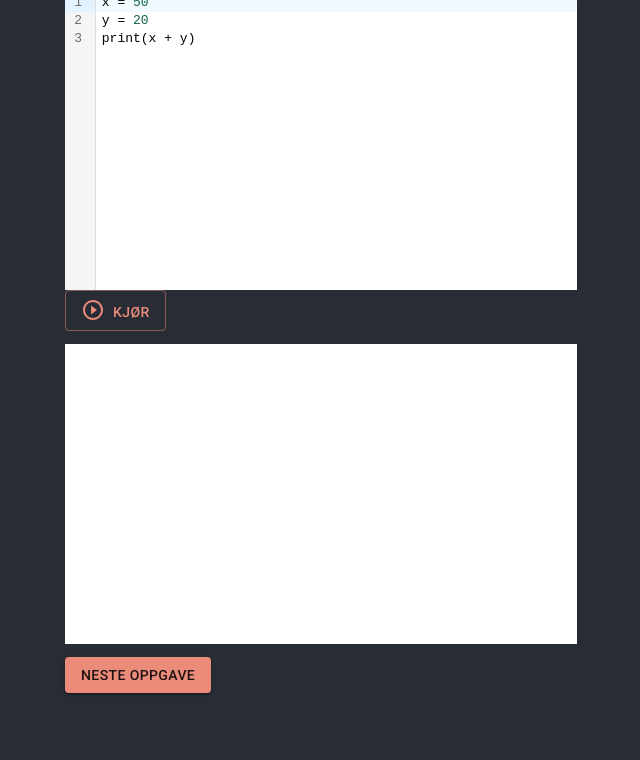
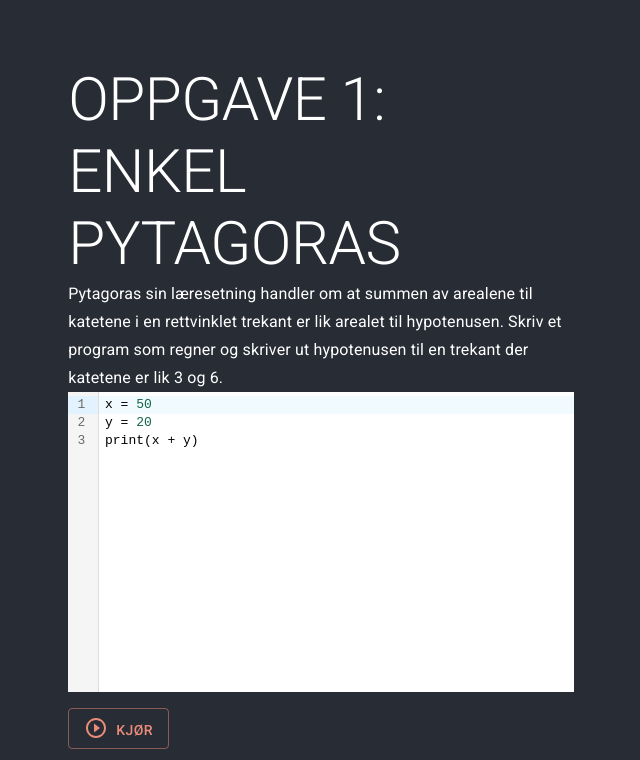
Before and after one commit to UyQTran/learn, a React (Vite) app: page /assignment/0 in a window 1280 px wide. Shown: the top 760 px of the page, without its empty margins (319-959 px from the left). Built offline with nearby package versions, Linux system fonts and the light colour scheme.

Commit message:
fix multiline print and start on vite routing

```diff
--- a/package.json
+++ b/package.json
@@ -25,7 +25,8 @@
     "@types/styled-components": "^5.1.25",
     "@vitejs/plugin-react": "^1.3.0",
     "typescript": "^4.6.3",
-    "vite": "^2.9.7"
+    "vite": "^2.9.7",
+    "vite-plugin-pages": "^0.23.0"
   },
   "resolutions": {
     "@mui/styled-engine": "npm:@mui/styled-engine-sc@latest"
--- a/src/App.tsx
+++ b/src/App.tsx
@@ -10,6 +10,7 @@ const AppWrapper = styled.div`
   justify-content: center;
   height: 100%;
 `
+
 
 function App() {
 
--- a/src/coding/CodeEditor.tsx
+++ b/src/coding/CodeEditor.tsx
@@ -17,9 +17,20 @@ const ButtonText = styled.span`
 
 const OutputWindow = styled.pre`
   background: #fff;
-  width: 100%;
   height: 300px;
+  padding: 0.5rem;
 `
+
+const CodeWindow = styled(CodeMirror)`
+  margin-bottom: 1rem;
+`
+
+const outputElementId = 'output'
+const runCode = (code: string) => {
+  // @ts-ignore
+  document.getElementById(outputElementId).innerHTML = ""
+  runit(code, outputElementId)
+}
 
 function CodeEditor() {
   const testCode = `
@@ -33,7 +44,7 @@ print(x + y)
 
   return (
         <CodeEditorWrapper>
-          <CodeMirror
+          <CodeWindow
             value={code}
             height="300px"
             extensions={[python()]}
@@ -42,13 +53,13 @@ print(x + y)
               console.log(value)
             }}
           />
-          <Button variant="outlined" onClick={() => runit(code, 'output')}>
+          <Button variant="outlined" onClick={() => runCode(code)}>
             <PlayCircleOutlineIcon/>
             <ButtonText>
               Kjør
             </ButtonText>
           </Button>
-          <OutputWindow id="output"></OutputWindow>
+          <OutputWindow id={outputElementId}></OutputWindow>
         </CodeEditorWrapper>
   )
 }
--- a/src/coding/skulptRunner.js
+++ b/src/coding/skulptRunner.js
@@ -1,13 +1,16 @@
 // output functions are configurable.  This one just appends some text
 // to a pre element.
-function outf(text) {
-    var mypre = document.getElementById("output");
+import {useState} from "react";
+
+const outf = output => text => {
+    const mypre = document.getElementById(output)
     mypre.innerHTML = mypre.innerHTML + text;
 }
-function builtinRead(x) {
+
+const builtinRead = (x) => {
     if (Sk.builtinFiles === undefined || Sk.builtinFiles["files"][x] === undefined)
-        throw "File not found: '" + x + "'";
-    return Sk.builtinFiles["files"][x];
+        throw "File not found: '" + x + "'"
+    return Sk.builtinFiles["files"][x]
 }
 
 // Here's everything you need to run a python program in skulpt
@@ -15,19 +18,18 @@ function builtinRead(x) {
 // get a reference to your pre element for output
 // configure the output function
 // call Sk.importMainWithBody()
-function runit(code, output) {
-    var prog = code;
-    Sk.pre = output;
-    Sk.configure({output:outf, read:builtinRead, __future__: Sk.python3});
-    (Sk.TurtleGraphics || (Sk.TurtleGraphics = {})).target = 'mycanvas';
-    var myPromise = Sk.misceval.asyncToPromise(function() {
-        return Sk.importMainWithBody("<stdin>", false, prog, true);
+const runit = (code, output) => {
+    const prog = code
+    Sk.pre = output
+    Sk.configure({output:outf(output), read:builtinRead, __future__: Sk.python3})
+    const myPromise = Sk.misceval.asyncToPromise(function() {
+        return Sk.importMainWithBody("<stdin>", false, prog, true)
     });
     myPromise.then(function(mod) {
-            console.log('success');
+            console.log('success')
         },
         function(err) {
-            console.log(err.toString());
+            outf(output)(err.toString())
         });
 }
 
--- a/src/data/assignmentData.json
+++ b/src/data/assignmentData.json
@@ -1,7 +1,7 @@
 [
   {
-    "title": "Oppgave 1",
-    "description": "Dette er en beskrivelse",
+    "title": "Oppgave 1: Enkel Pytagoras",
+    "description": "Pytagoras sin læresetning handler om at summen av arealene til katetene i en rettvinklet trekant er lik arealet til hypotenusen. Skriv et program som regner og skriver ut hypotenusen til en trekant der katetene er lik 3 og 6.",
     "text": "Dette er en oppgavetekst",
     "hint": "Dette er et hint",
     "code": "",
--- a/src/index.css
+++ b/src/index.css
@@ -1,15 +1,11 @@
 body {
-  margin: 0;
+  margin-top: 5%;
   -webkit-font-smoothing: antialiased;
   -moz-osx-font-smoothing: grayscale;
   background-color: #282c34;
   color: white;
 }
 
-html, body, #root {
-  height: 90%;
-}
-
 code {
   font-family: source-code-pro, Menlo, Monaco, Consolas, 'Courier New',
     monospace;
--- a/src/pages/AssignmentPage.tsx
+++ b/src/pages/AssignmentPage.tsx
@@ -7,6 +7,10 @@ import CodeEditor from "../coding/CodeEditor";
 
 const AssignmentWrapper = styled.div`
   width: 40%;
+
+  @media only screen and (max-width: 1000px) {
+    width: 90%;
+  }
 `
 
 const AssignmentTitle = styled(Typography)`
@@ -54,7 +58,6 @@ function AssignmentPage() {
               {assignment.description}
           </AssignmentDescription>
           <CodeEditor/>
-
           <Button
             component={Link}
             variant="contained"
--- a/vite.config.ts
+++ b/vite.config.ts
@@ -1,7 +1,12 @@
 import { defineConfig } from 'vite'
 import react from '@vitejs/plugin-react'
+import Pages from 'vite-plugin-pages'
+
 
 // https://vitejs.dev/config/
 export default defineConfig({
-  plugins: [react()]
+  plugins: [
+    react(),
+    Pages()
+  ]
 })
```
Also changed, not shown: 1 other file (tests, documents, lock files or other folders).
